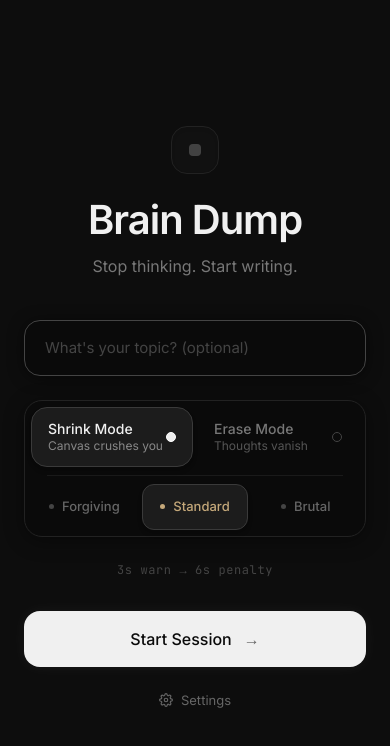
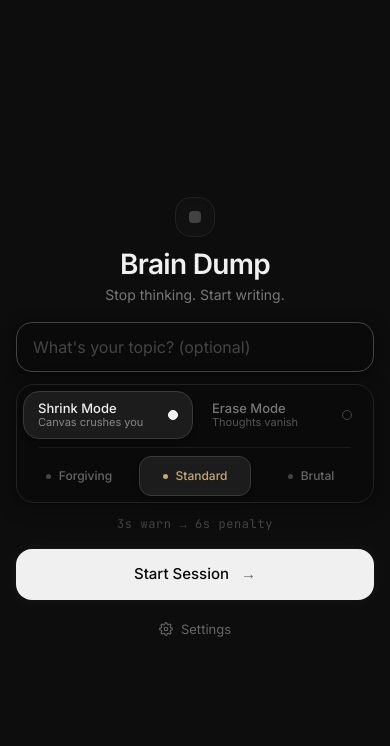
Before and after one commit to Jimuelzxc/braindump, a React (Vite) app: page / in a window 390 px wide. Shown: the top 746 px of the page. Built offline with nearby package versions, Linux system fonts and the light colour scheme.

Commit message:
fix: compress start screen to fit within mobile viewport without scrolling

```diff
--- a/src/App.tsx
+++ b/src/App.tsx
@@ -126,7 +126,7 @@ function StartScreen({
   const [showSettings, setShowSettings] = useState(false);
 
   return (
-    <div className="flex-1 flex flex-col items-center justify-center p-6 w-full relative z-10 font-sans">
+    <div className="h-dvh flex flex-col items-center justify-center p-4 sm:p-6 w-full relative z-10 font-sans overflow-hidden">
 
       {showSettings && (
         <div className="absolute inset-0 bg-[#0d0d0d] z-50 flex flex-col items-center justify-center p-6">
@@ -157,24 +157,24 @@ function StartScreen({
       )}
 
       <div className="w-full max-w-[460px] flex flex-col items-center text-center">
-        <div className="w-12 h-12 bg-[#111] border border-solid border-[#222] rounded-2xl flex items-center justify-center mb-6 shadow-inner">
+        <div className="w-10 h-10 sm:w-12 sm:h-12 bg-[#111] border border-solid border-[#222] rounded-2xl flex items-center justify-center mb-3 sm:mb-6 shadow-inner">
           <div className="w-3 h-3 rounded-sm bg-[#555] animate-pulse"></div>
         </div>
 
-        <h1 className="text-[40px] font-semibold text-[#f0f0f0] tracking-tight font-sans leading-[1.1] mb-3">
+        <h1 className="text-[28px] sm:text-[40px] font-semibold text-[#f0f0f0] tracking-tight font-sans leading-[1.1] mb-1 sm:mb-3">
           Brain Dump
         </h1>
 
-        <p className="text-[#777] text-[16px] leading-[1.6]">
+        <p className="text-[#777] text-[14px] sm:text-[16px] leading-[1.6]">
           Stop thinking. Start writing.
         </p>
       </div>
 
-      <div className="w-full max-w-[460px] flex flex-col gap-6 mt-10">
+      <div className="w-full max-w-[460px] flex flex-col gap-3 sm:gap-6 mt-4 sm:mt-10">
         <input
           type="text"
           placeholder="What's your topic? (optional)"
-          className="w-full bg-[#0a0a0a] border border-solid border-[#222] p-[16px_20px] text-[15px] text-[#eee] rounded-2xl focus:outline-none focus:border-[#444] transition-all placeholder:text-[#444] shadow-[0_2px_15px_rgba(0,0,0,0.5)] font-sans"
+          className="w-full bg-[#0a0a0a] border border-solid border-[#222] p-[12px_16px] sm:p-[16px_20px] text-[16px] text-[#eee] rounded-2xl focus:outline-none focus:border-[#444] transition-all placeholder:text-[#444] shadow-[0_2px_15px_rgba(0,0,0,0.5)] font-sans"
           value={topic}
           onChange={e => setTopic(e.target.value)}
           onKeyDown={handleKeyDown}
@@ -186,25 +186,25 @@ function StartScreen({
           <div className="flex gap-1 relative">
             <button
               onClick={() => setAppMode('shrink')}
-              className={`flex-1 flex justify-between items-center p-[14px_16px] rounded-2xl border border-solid cursor-pointer transition-all duration-200 text-left ${
+              className={`flex-1 flex justify-between items-center p-[10px_14px] sm:p-[14px_16px] rounded-2xl border border-solid cursor-pointer transition-all duration-200 text-left ${
                 appMode === 'shrink' ? 'bg-[#1c1c1c] border-[#3a3a3a] shadow-md' : 'bg-transparent border-transparent hover:bg-[#111]'
               }`}
             >
-              <div className="flex flex-col gap-1">
-                 <div className={`text-[14px] font-medium leading-none ${appMode === 'shrink' ? 'text-[#f0f0f0]' : 'text-[#777]'}`}>Shrink Mode</div>
-                 <div className={`text-[12px] leading-none ${appMode === 'shrink' ? 'text-[#888]' : 'text-[#555]'}`}>Canvas crushes you</div>
+              <div className="flex flex-col gap-0.5 sm:gap-1">
+                 <div className={`text-[13px] sm:text-[14px] font-medium leading-none ${appMode === 'shrink' ? 'text-[#f0f0f0]' : 'text-[#777]'}`}>Shrink Mode</div>
+                 <div className={`text-[11px] sm:text-[12px] leading-none ${appMode === 'shrink' ? 'text-[#888]' : 'text-[#555]'}`}>Canvas crushes you</div>
               </div>
               <div className={`w-2.5 h-2.5 rounded-full border border-solid ${appMode === 'shrink' ? 'bg-[#eee] border-[#fff]' : 'bg-transparent border-[#444]'}`}></div>
             </button>
             <button
               onClick={() => setAppMode('erase')}
-              className={`flex-1 flex justify-between items-center p-[14px_16px] rounded-2xl border border-solid cursor-pointer transition-all duration-200 text-left ${
+              className={`flex-1 flex justify-between items-center p-[10px_14px] sm:p-[14px_16px] rounded-2xl border border-solid cursor-pointer transition-all duration-200 text-left ${
                 appMode === 'erase' ? 'bg-[#1c1c1c] border-[#3a3a3a] shadow-md' : 'bg-transparent border-transparent hover:bg-[#111]'
               }`}
             >
-              <div className="flex flex-col gap-1">
-                <div className={`text-[14px] font-medium leading-none ${appMode === 'erase' ? 'text-[#f0f0f0]' : 'text-[#777]'}`}>Erase Mode</div>
-                <div className={`text-[12px] leading-none ${appMode === 'erase' ? 'text-[#888]' : 'text-[#555]'}`}>Thoughts vanish</div>
+              <div className="flex flex-col gap-0.5 sm:gap-1">
+                <div className={`text-[13px] sm:text-[14px] font-medium leading-none ${appMode === 'erase' ? 'text-[#f0f0f0]' : 'text-[#777]'}`}>Erase Mode</div>
+                <div className={`text-[11px] sm:text-[12px] leading-none ${appMode === 'erase' ? 'text-[#888]' : 'text-[#555]'}`}>Thoughts vanish</div>
               </div>
               <div className={`w-2.5 h-2.5 rounded-full border border-solid ${appMode === 'erase' ? 'bg-[#eee] border-[#fff]' : 'bg-transparent border-[#444]'}`}></div>
             </button>
@@ -225,7 +225,7 @@ function StartScreen({
                 <button
                   key={level}
                   onClick={() => setStrictness(level)}
-                  className={`flex-1 py-[12px] px-2 rounded-xl text-[13px] font-medium transition-all duration-200 flex items-center justify-center gap-2 border border-solid ${
+                  className={`flex-1 py-[10px] sm:py-[12px] px-2 rounded-xl text-[12px] sm:text-[13px] font-medium transition-all duration-200 flex items-center justify-center gap-2 border border-solid ${
                     isActive ? `bg-[#1c1c1c] border-[#3a3a3a] ${config.color} shadow-md` : 'bg-transparent border-transparent text-[#666] hover:bg-[#111] hover:text-[#888]'
                   }`}
                 >
@@ -243,13 +243,13 @@ function StartScreen({
           </p>
         </div>
 
-        <div className="flex flex-col items-center w-full gap-4 mt-2">
+        <div className="flex flex-col items-center w-full gap-3 sm:gap-4 mt-1 sm:mt-2">
           <button
             onClick={() => {
               initAudio();
               onStart(topic);
             }}
-            className="group w-full bg-[#f0f0f0] text-[#0a0a0a] font-medium py-[16px] rounded-2xl cursor-pointer text-[16px] hover:bg-white transition-all transform active:scale-[0.98] border-none shadow-[0_0_15px_rgba(255,255,255,0.05)] hover:shadow-[0_0_20px_rgba(255,255,255,0.1)] flex items-center justify-center gap-3"
+            className="group w-full bg-[#f0f0f0] text-[#0a0a0a] font-medium py-[14px] sm:py-[16px] rounded-2xl cursor-pointer text-[15px] sm:text-[16px] hover:bg-white transition-all transform active:scale-[0.98] border-none shadow-[0_0_15px_rgba(255,255,255,0.05)] hover:shadow-[0_0_20px_rgba(255,255,255,0.1)] flex items-center justify-center gap-3"
           >
             Start Session
             <span className="text-[#666] group-hover:text-[#0a0a0a] group-hover:translate-x-[4px] transition-all duration-300">&rarr;</span>
```
